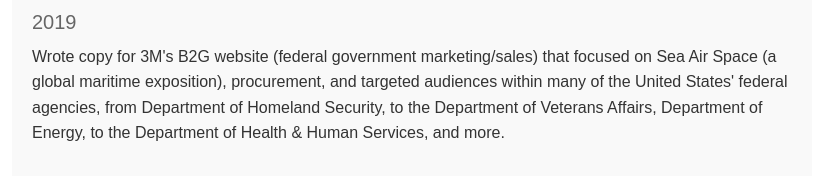
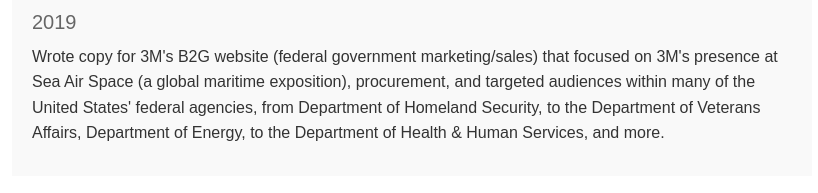
Before and after one commit to khobster/bubtheescapeartist, a plain HTML site: page copywriting.html in a window 1280 px wide. Shown: the part 1652-1845 px from the top of the page, without its empty margins (228-1046 px from the left). Drawn offline with Linux system fonts and the light colour scheme.

Commit message:
Update copywriting.html

```diff
--- a/copywriting.html
+++ b/copywriting.html
@@ -42,7 +42,7 @@ well as website and social media content that significantly enhanced user engage
         <div class="experience-block">
             <img src="3mlogo.png" alt="3M logo" class="company-logo">
             <div class="time-period">2019</div>
-            <p>Wrote copy for 3M's B2G website (federal government marketing/sales) that focused on Sea Air Space (a global maritime exposition), procurement, and targeted audiences within many of the United States' federal agencies, from Department of Homeland Security, to the Department of Veterans Affairs, Department of Energy, to the Department of Health & Human Services, and more.</p>
+            <p>Wrote copy for 3M's B2G website (federal government marketing/sales) that focused on 3M's presence at Sea Air Space (a global maritime exposition), procurement, and targeted audiences within many of the United States' federal agencies, from Department of Homeland Security, to the Department of Veterans Affairs, Department of Energy, to the Department of Health & Human Services, and more.</p>
         </div>
         <!-- Experience Block -->
         <div class="experience-block">
```
